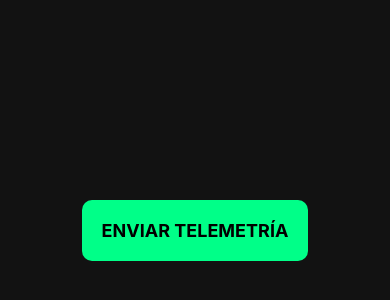
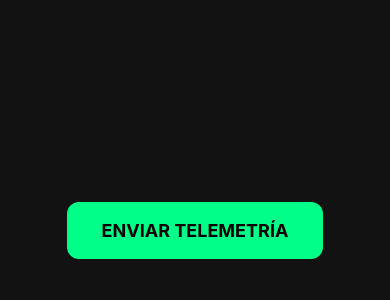
Before and after one commit to MonsterXD141/Evidencia-Dev-Ops, a React Native app: screen / in a window 390 px wide. Shown: the part 192-492 px from the top of the page. Built offline with nearby package versions, Linux system fonts and the light colour scheme.

Commit message:
Fase 1: Aplicado cherry-pick y reconstruccion de interfaz legacy

```diff
--- a/App.js
+++ b/App.js
@@ -10,10 +10,10 @@ export default function App() {
       </TouchableOpacity>
     </View>
   );
-};
+}
 
 const styles = StyleSheet.create({
-  container: { flex: 1, backgroundColor: '#121212', alignItems: 'center', justifyContent: 'center' },
-  btn: { backgroundColor: '#00ff88', padding: 20, borderRadius: 10 },
+  container: { flex: 1, backgroundColor: '#121212', alignItems: 'center', justifyContent: 'center', padding: 20 },
+  btn: { backgroundColor: '#00ff88', paddingVertical: 18, paddingHorizontal: 35, borderRadius: 12 },
   btnText: { color: '#000', fontWeight: 'bold', fontSize: 18 }
 });
```
